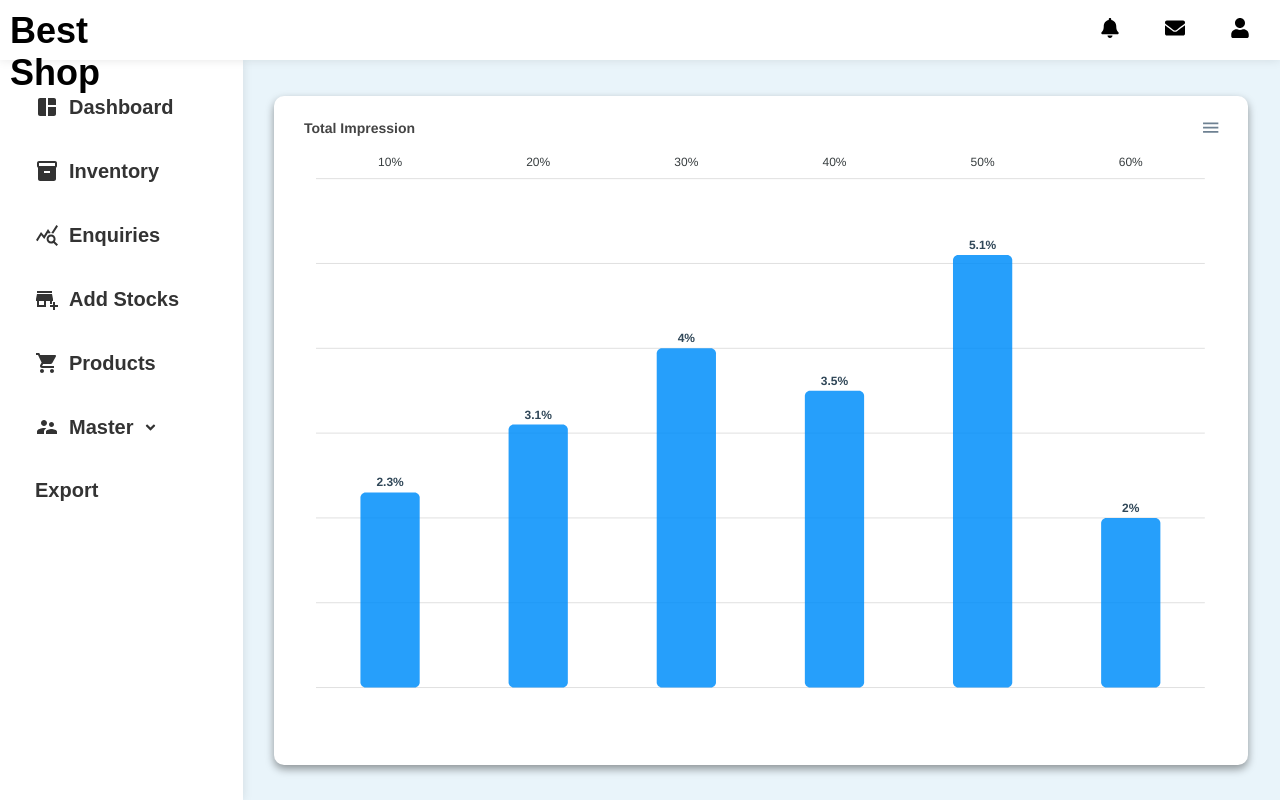
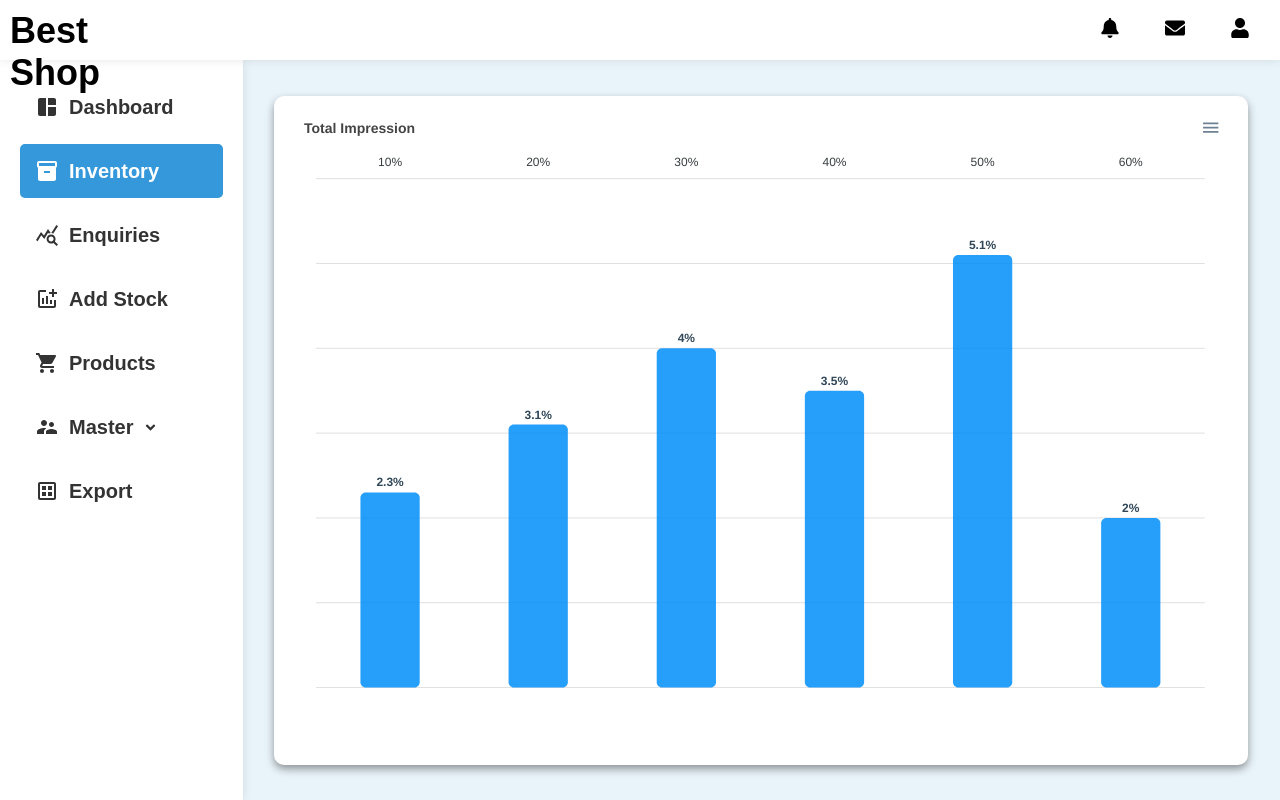
Before and after one commit to Priyadarshan-B/Best_Shop, a React (Create React App) app: page /inventory in a window 1280 px wide. Built offline with nearby package versions, Linux system fonts and the light colour scheme; a web font is replaced by a local one.

Commit message:
vertical navbar and css

```diff
--- a/src/components/Export/Export.jsx
+++ b/src/components/Export/Export.jsx
@@ -5,6 +5,7 @@ import '../Dashboard/dashboard.css';
 import '../add_product/add_product.css';
 import * as XLSX from 'xlsx';
 import apiHost from "../../utils/api";
+import DownloadIcon from '@mui/icons-material/Download';
 
 const ExportData = () => {
   const [exportValue, setExportValue] = useState("");
@@ -36,6 +37,7 @@ const ExportData = () => {
         <VerticalNavbar />
         <div className="dashboard-body">
           <div>
+          <label>Distributor ID:</label>
             <input
               className="dist_input"
               type="number"
@@ -43,7 +45,9 @@ const ExportData = () => {
               onChange={(e) => setExportValue(e.target.value)}
               placeholder="Distributor ID"
             />
+
             <button onClick={downloadExcel} className="dist_button">
+            <DownloadIcon style={{ marginRight: '10px' }} />
               Download As Excel
             </button>
           </div>
--- a/src/components/Tables/table.css
+++ b/src/components/Tables/table.css
@@ -29,6 +29,7 @@
     display: flex;
     flex-direction: row;
     justify-content: space-between;
+    gap: 40px;
   }
   .category-header-container h2{
     margin-top: 20px;
--- a/src/components/Vertical_Navbar/vertical_navbar.css
+++ b/src/components/Vertical_Navbar/vertical_navbar.css
@@ -1,8 +1,7 @@
 .vertical-navbar {
   width: 250px;
   background-color: #ffffff;
-  box-shadow: 0 0 10px rgba(0, 0, 0, 0.1);
-  /* border-radius: 10; */
+  box-shadow: 0 0 10px #0000001a;
   border-right-width: 20px;
   color: #060606;
   padding: 20px;
@@ -38,7 +37,6 @@
   cursor: pointer;
   text-decoration: none;
   color: #333;
-  /* transition: color 0.1s ;  */
   padding: 15px;
   border-radius: 5px;
   text-align:center;
@@ -49,9 +47,16 @@
 
   &:hover  {
     background-color: #c9ecff;
-    /* transition: background-color 1s ease; */
     box-shadow: 0 0 4px rgba(0, 0, 0, 0.1);
   }
+}
+
+
+
+.nav-links li.selected {
+  /* Styles for the selected category */
+  background-color: #3498db; /* Change this to the desired background color */
+  color: #fff; /* Change this to the desired text color */
 }
 
 .nav-links.show {
@@ -104,16 +109,22 @@
 
 
 .sub-menu li:hover {
-  background-color:#c9ecff; /* Change the background color on hover */
+  background-color:#c9ecff;
   text-align: right;
+}
+.sub-menu li.selected {
+  /* Styles for the selected submenu item */
+  background-color: #3498db; /* Change this to the desired background color */
+  color: #fff; /* Change this to the desired text color */
 }
 
 .sub-navbar,
 .sub-menu li {
   margin-top: 10px;
-  /* transition: background-color 1s ease; */
-  /* border-radius: 10px; */
+
 }
+
+
 
 @media (max-width: 999px) {
   .vertical-navbar {
@@ -130,3 +141,25 @@
 
 
 }
+
+
+/* .vertical-navbar {
+  display: flex;
+  flex-direction: column;
+}
+
+.vertical-navbar a {
+  text-decoration: none;
+  color: black;
+  padding: 10px;
+  transition: background-color 0.3s ease;
+}
+
+.vertical-navbar a:hover {
+  background-color: #f0f0f0;
+}
+
+.vertical-navbar a.active {
+  background-color: #e0e0e0;
+
+} */
--- a/src/components/Vertical_Navbar/vertical_navbar.jsx
+++ b/src/components/Vertical_Navbar/vertical_navbar.jsx
@@ -1,20 +1,23 @@
-import React, { useState } from 'react';
+import React, { useState, useEffect } from 'react';
 import { FaBars, FaAngleDown, FaAngleUp } from 'react-icons/fa';
-import { Link, useNavigate } from 'react-router-dom';
+import {  useLocation, useNavigate } from 'react-router-dom';
 import './vertical_navbar.css';
 import SpaceDashboardIcon from '@mui/icons-material/SpaceDashboard';
 import InventoryIcon from '@mui/icons-material/Inventory';
 import QueryStatsIcon from '@mui/icons-material/QueryStats';
-import AddBusinessIcon from '@mui/icons-material/AddBusiness';
 import CategoryIcon from '@mui/icons-material/Category';
 import SupervisorAccountIcon from '@mui/icons-material/SupervisorAccount';
 import TableChartIcon from '@mui/icons-material/TableChart';
 import InfoIcon from '@mui/icons-material/Info';
 import ShoppingCartIcon from '@mui/icons-material/ShoppingCart';
+import AddchartIcon from '@mui/icons-material/Addchart';
+import DatasetOutlinedIcon from '@mui/icons-material/DatasetOutlined';
 
 const VerticalNavbar = () => {
   const [showMenu, setShowMenu] = useState(false);
   const [showMasterSubMenu, setShowMasterSubMenu] = useState(false);
+  const [selectedField, setSelectedField] = useState(null);
+  const location = useLocation();
   const navigate = useNavigate();
 
   const toggleMenu = () => {
@@ -25,90 +28,102 @@ const VerticalNavbar = () => {
     setShowMasterSubMenu(!showMasterSubMenu);
   };
 
-
-
-  const handleDashboardClick = () => {
-    navigate("/dashboard");
-    console.log('Dashboard clicked');
-  };
-
-  const handleInventoryClick = () => {
-    navigate("/inventory");
-    console.log('Inventory clicked');
-  };
-
-  const handleEnquiriesClick = () => {
-    navigate("/enquiries");
-    console.log('Enquiries clicked');
-  };
-
-
-
-  const handleProductStocksClick = () => {
-    navigate("/productdashboard");
-    console.log('Productstocks clicked');
-  };
+  // const handleItemClick = (field) => {
+  //   setSelectedField((prevSelected) => (prevSelected === field ? null : field));
+  // };
 
   const handleMasterClick = () => {
     toggleMasterSubMenu();
   };
 
-  const handleAddCategoryClick = () => {
-    navigate("/categorytable");
-    console.log('Add Category clicked');
+  const handleNavigate = (path) => {
+    navigate(path);
+    setSelectedField(null);
   };
 
+  useEffect(() => {
 
-  const handleExportClick = () => {
-    navigate("/export");
-    console.log('Add Export clicked');
-  };
-
-
-  const handleNavigate = (path) => {
-    navigate(path);
-  };
+    const currentPath = location.pathname.substring(1);
+    setSelectedField(currentPath || 'dashboard');
+  }, [location.pathname]);
 
   return (
-
     <div className="vertical-navbar">
       <div className="menu-icon" onClick={toggleMenu}>
         <FaBars />
       </div>
       <ul className={showMenu ? 'nav-links show' : 'nav-links'}>
-        <li onClick={handleDashboardClick}><SpaceDashboardIcon
-        style={{
-          marginRight: "10px",
-        }}/><b>Dashboard </b></li>
-        <li onClick={handleInventoryClick}><InventoryIcon style={{marginRight: "10px",}}/><b>Inventory</b></li>
-        <li onClick={handleEnquiriesClick}><QueryStatsIcon style={{marginRight: "10px",}}/><b>Enquiries</b></li>
-        <li onClick={() => { handleNavigate("/addStock") }}><AddBusinessIcon style={{marginRight: "10px",}}/><b>Add Stocks</b></li>
-        <li onClick={handleProductStocksClick}><ShoppingCartIcon style={{marginRight: "10px",}}/><b>Products</b></li>
-        <div className='sub-navbar'>
-        <li onClick={handleMasterClick}>
-          <SupervisorAccountIcon style={{marginRight: "10px",}}/>
-          <b>
-            Master
+{/* dashboard_nav */}
 
-          </b>
-          {showMasterSubMenu ? <FaAngleUp className='fa-angle-up'/> : <FaAngleDown className='fa-angle-down' />}
-          {showMasterSubMenu && (
-            <ul className="sub-menu">
-              <li onClick={handleAddCategoryClick}><CategoryIcon style={{marginRight: "10px",fontSize:'18px' }}/><b>Category</b></li>
-              <li onClick={() => { handleNavigate("/fieldtable") }}><TableChartIcon style={{marginRight: "10px",fontSize:'18px' }}/><b>Fields</b></li>
-              <li onClick={() => { handleNavigate("/detailtable") }}><InfoIcon style={{marginRight: "10px",
-                                                                                       fontSize:'18px'
-                                                                                            }}/><b>Field Details</b></li>
-
-            </ul>
-          )}
-
+        <li className={selectedField === 'dashboard' ? 'selected' : ''}
+        onClick={() => handleNavigate('/dashboard')}>
+          <SpaceDashboardIcon style={{ marginRight: '10px' }} />
+          <b>Dashboard </b>
         </li>
 
+        {/* inventory_nav */}
+
+        <li className={selectedField === 'inventory' ? 'selected' : ''}
+        onClick={() => handleNavigate('/inventory')}>
+          <InventoryIcon style={{ marginRight: '10px' }} />
+          <b>Inventory</b>
+        </li>
+
+        {/* enquiries_nav */}
+
+        <li className={selectedField === 'enquiries' ? 'selected' : ''} onClick={() => handleNavigate('/enquiries')}>
+          <QueryStatsIcon style={{ marginRight: '10px' }} />
+          <b>Enquiries</b>
+        </li>
+
+        {/* addStock_nav */}
+
+        <li className={selectedField === 'addStock' ? 'selected' : ''} onClick={() => handleNavigate('/addStock')}>
+          <AddchartIcon style={{ marginRight: '10px' }} />
+          <b>Add Stock</b>
+        </li>
+
+        {/* product_nav */}
+
+        <li className={selectedField === 'productstocks' ? 'selected' : ''} onClick={() => handleNavigate('/productdashboard')}>
+          <ShoppingCartIcon style={{ marginRight: '10px' }} />
+          <b>Products</b>
+        </li>
+
+        {/* master */}
+
+
+        <div className="sub-navbar">
+          <li className={selectedField === 'master' ? 'selected' : ''} onClick={handleMasterClick}>
+            <SupervisorAccountIcon style={{ marginRight: '10px' }} />
+            <b>Master</b>
+            {showMasterSubMenu ? <FaAngleUp className="fa-angle-up" /> : <FaAngleDown className="fa-angle-down" />}
+            {showMasterSubMenu && (
+              <ul className="sub-menu">
+                <li className={selectedField === 'addcategory' ? 'selected' : ''} onClick={() => handleNavigate('/categorytable')}>
+                  <CategoryIcon style={{ marginRight: '10px', fontSize: '18px' }} />
+                  <b>Category</b>
+                </li>
+                <li className={selectedField === 'fieldtable' ? 'selected' : ''} onClick={() => handleNavigate('/fieldtable')}>
+                  <TableChartIcon style={{ marginRight: '10px', fontSize: '18px' }} />
+                  <b>Fields</b>
+                </li>
+                <li className={selectedField === 'detailtable' ? 'selected' : ''} onClick={() => handleNavigate('/detailtable')}>
+                  <InfoIcon style={{ marginRight: '10px', fontSize: '18px' }} />
+                  <b>Field Details</b>
+                </li>
+              </ul>
+            )}
+          </li>
         </div>
-        <li onClick={handleExportClick}><b>Export</b></li>
+
+        {/* export_nav */}
+
+        <li className={selectedField === 'export' ? 'selected' : ''} onClick={() => handleNavigate('/export')}>
+        <DatasetOutlinedIcon style={{ marginRight: '10px' }} />
+          <b>Export</b>
+        </li>
       </ul>
-
     </div>
   );
 };
--- a/src/components/add_product/index.jsx
+++ b/src/components/add_product/index.jsx
@@ -14,6 +14,7 @@ import { Diversity3 } from "@mui/icons-material";
 import { toast, ToastContainer } from "react-toastify";
 import "react-toastify/dist/ReactToastify.css";
 import { useNavigate, Link } from "react-router-dom";
+import NavigateNextOutlinedIcon from '@mui/icons-material/NavigateNextOutlined';
 
 function AddStocks() {
   const [selectedCategory, setSelectedCategory] = useState([]);
@@ -337,6 +338,8 @@ function AddStocks() {
         setSelectedIndex(selectedIndex + 1);
       } else {
         setShowQty(true);
+        //  navigate(`/categories/${item.field_id}`);
+
       }
     }
   };
@@ -435,7 +438,8 @@ function AddStocks() {
             <option value="option3">Option 3</option>
           </select> */}
 
-          <button onClick={checkInput} className="dist_button">Next</button>
+          <button onClick={checkInput} className="dist_button">
+             Next<NavigateNextOutlinedIcon style={{ marginRight: '10px' }} /></button>
         </div>
       ) : (
 
--- a/src/utils/api.jsx
+++ b/src/utils/api.jsx
@@ -1,3 +1,3 @@
-const apiHost = 'http://10.10.175.137:5000';
+const apiHost = 'http://10.10.165.152:5000';
 
 export default apiHost
```
Also changed, not shown: src/components/Tables/category_table.jsx (+14 -16 lines), src/components/Tables/detail_table.jsx (+5 -3 lines), src/components/Tables/field_table.jsx (+6 -19 lines).
